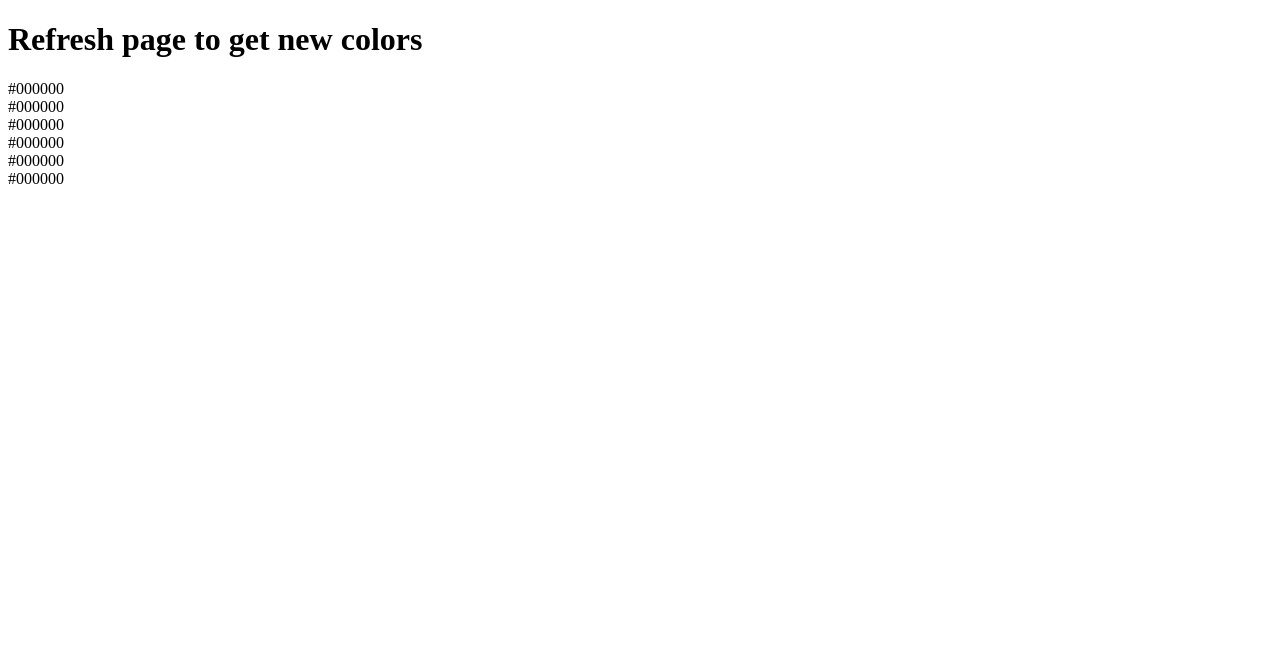
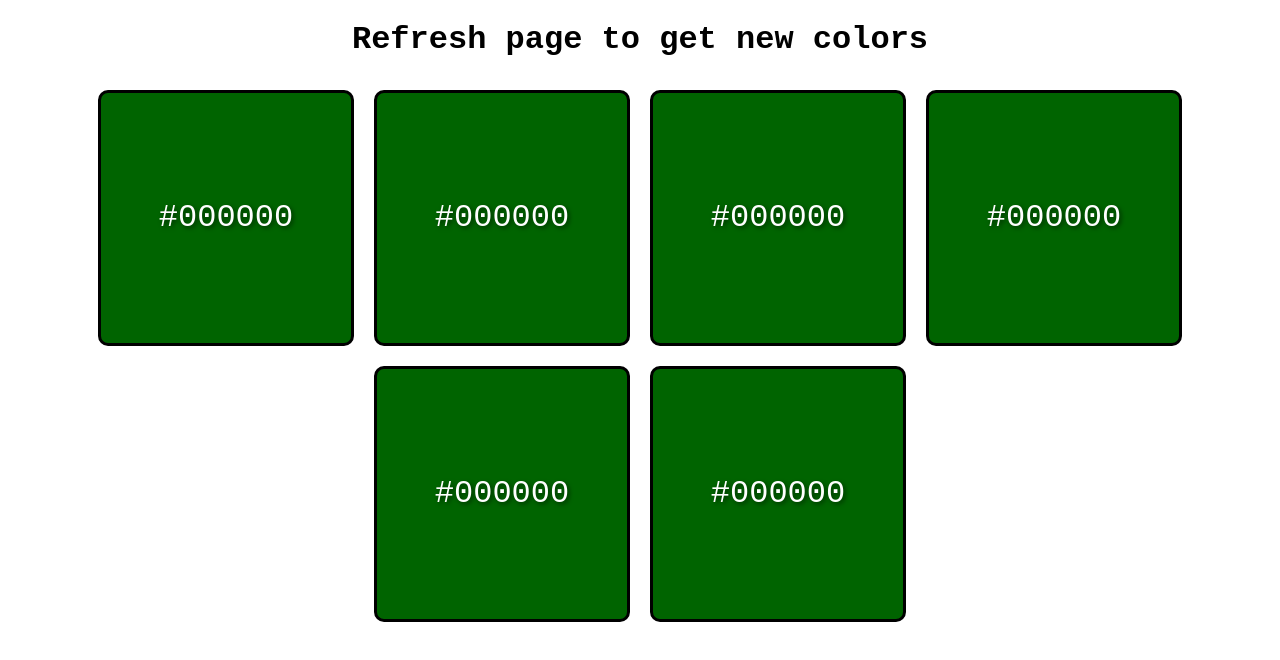
Before and after one commit to Fransi-Kurti/Random-Color-Generator, a plain HTML site: page index.html in a window 1280 px wide. Drawn offline with Linux system fonts and the light colour scheme.

Commit message:
Random Color Generator (css part)

```diff
--- a/index.html
+++ b/index.html
@@ -4,10 +4,11 @@
     <meta charset="UTF-8">
     <meta http-equiv="X-UA-Compatible" content="IE=edge">
     <meta name="viewport" content="width=device-width, initial-scale=1.0">
+    <link rel="stylesheet" href="style.css">
     <title>Random Color Generator</title>
 </head>
 <body>
-    <h1>Refresh page to get new colors</h1>
+    <h1 class="heading">Refresh page to get new colors</h1>
     <div class="main-container">
         <div class="colors">#000000</div>
         <div class="colors">#000000</div>
--- /dev/null
+++ b/style.css
@@ -0,0 +1,33 @@
+body{
+    margin: 0;
+    padding: 0;
+
+}
+
+.heading{
+    text-align: center;
+    font-family: 'Courier New', Courier, monospace;
+}
+
+.main-container{
+    display: flex;
+    justify-content: center;
+    flex-wrap: wrap;
+}
+
+.colors{
+    display: flex;
+    justify-content: center;
+    border: 3px solid black;
+    border-radius: 10px;
+    margin: 10px;
+    background-color: darkgreen;
+    width: 250px;
+    height: 250px;
+    align-items: center;
+    font-family: 'Courier New', Courier, monospace;
+    font-size: 2rem;
+    color: white;
+    text-shadow: 2px 2px 4px rgba(0,0,0,.5);
+
+}
```
